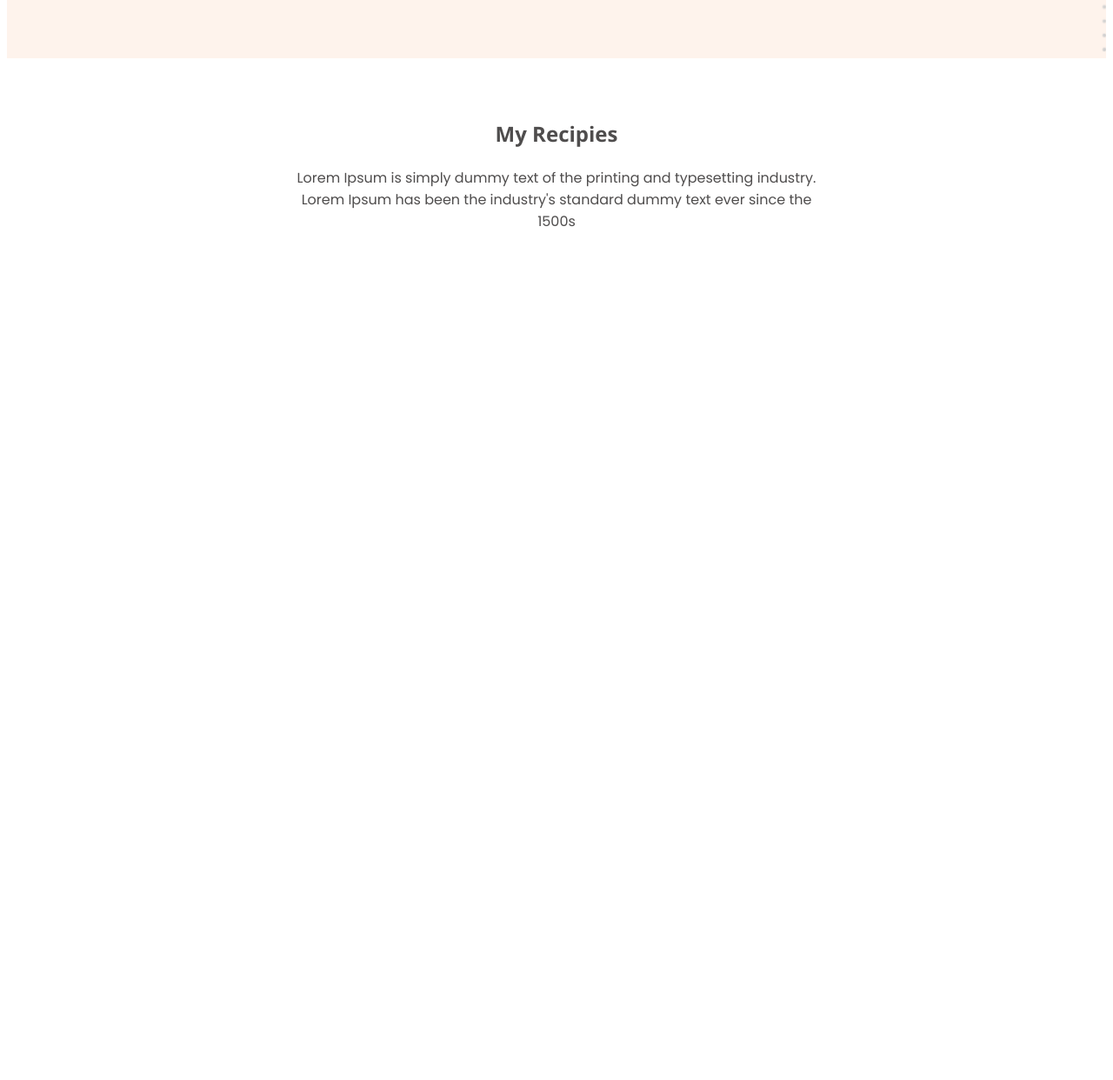
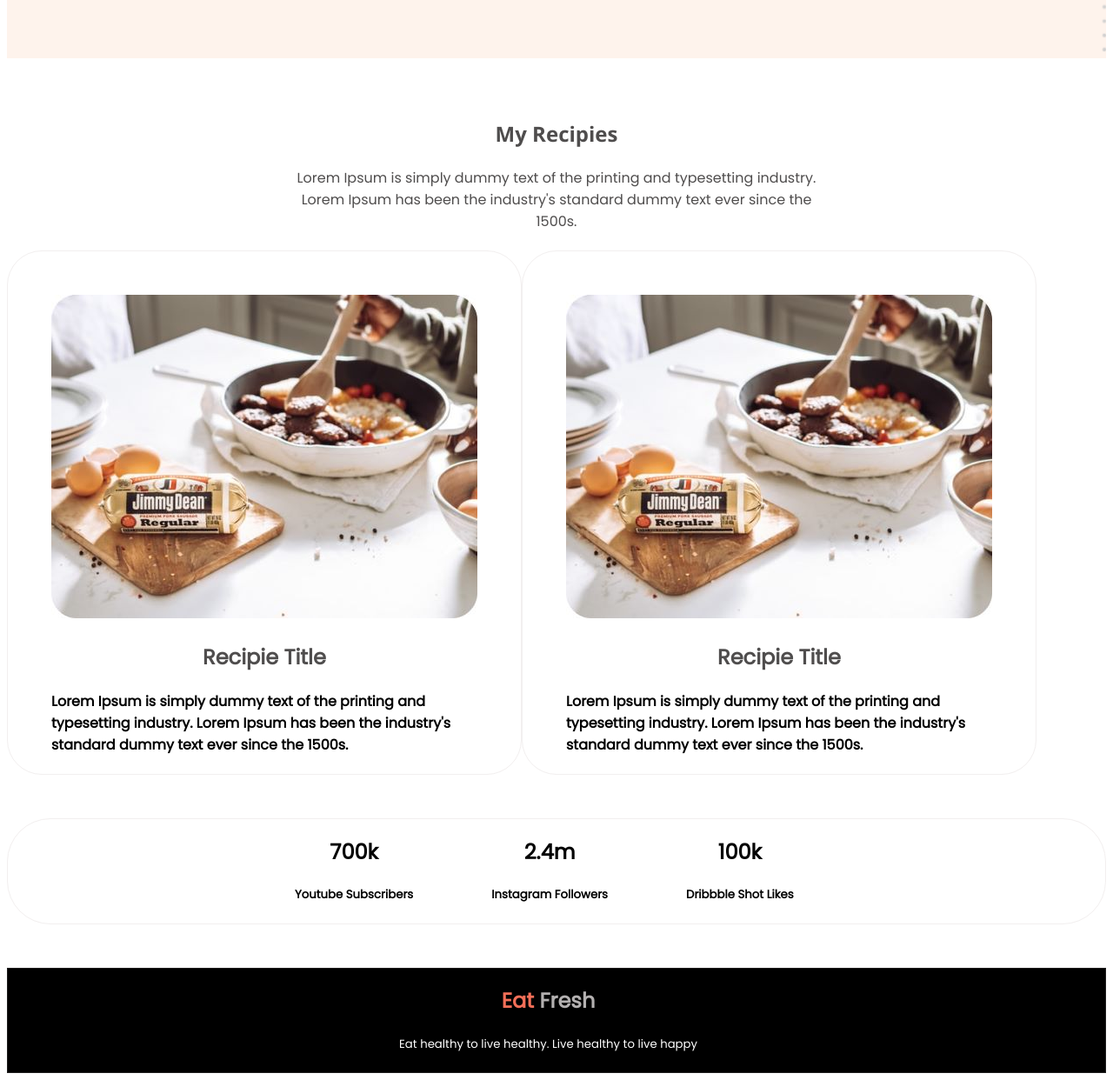
Before and after one commit to Shermin07/food-web-development, a plain HTML site: page index.html in a window 1280 px wide. Shown: the part 1180-2422 px from the top of the page at 87% size. Before the commit the page ends 1468 px from the top, so only its background shows below. Drawn offline with Linux system fonts and the light colour scheme.

Commit message:
finishing

```diff
--- a/index.html
+++ b/index.html
@@ -47,7 +47,50 @@
         <h2 class="my">My Recipies</h2>
         <p><h4 class="lorem2">Lorem Ipsum is simply dummy text of the printing and typesetting industry. <br>
             Lorem Ipsum has been the industry's standard dummy text ever since the <br>
-            1500s</h4></p></div>
+            1500s.</h4></p></div>
+
+
+            <section class="food pic">
+                <div class="border1">
+                    <img src="images/Project Cover5.jpg">
+                <h2 class="bold recipie">Recipie Title</h2>
+                 <h4>Lorem Ipsum is simply dummy text of the printing and <br>
+                typesetting industry. Lorem Ipsum has been the industry's <br>
+                        standard dummy text ever since the 1500s.</h4>
+                </div>
+                <div class="border">
+                    <img src="images/Project Cover5.jpg">
+                <h2 class="bold recipie">Recipie Title</h2>
+                <h4>Lorem Ipsum is simply dummy text of the printing and <br>
+                        typesetting industry. Lorem Ipsum has been the industry's <br>
+                        standard dummy text ever since the 1500s.</h4>
+                </div>
+            </section><br>
+            <br>
+
+
+            <section class="footer">
+                <div class="f1">
+                    <h2>700k</h2>
+                    <h5>Youtube Subscribers</h5>
+                </div>
+                <div class="f2">
+                    <h2>2.4m</h2>
+                    <h5>Instagram Followers</h5>
+                </div>
+                <div class="f3">
+                    <h2>100k</h2>
+                    <h5>Dribbble Shot Likes</h5>
+                </div>
+            </section><br>
+            <br>
+
+            <section class="footer2">
+                <div>
+                    <h2 class="fresh"><span class="eat">Eat</span> Fresh</h2>
+                    <h5 class="healthy">Eat healthy to live healthy. Live healthy to live happy</h5>
+                </div>
+            </section>
 
 
 </body>
--- a/style.css
+++ b/style.css
@@ -83,3 +83,65 @@ color: rgb(53, 52, 52);
   .lorem2{
     font-weight: 400;
   }
+  .food pic{
+    display: flex;
+    width: 50%;
+    padding-left: 70px;
+
+
+  }
+  .bold recipie{
+    font-weight: bolder;
+  }
+  .border{
+    border: 1px solid rgb(242, 239, 239);
+    border-radius: 40px;
+    padding-left: 50px;
+    padding-top: 50px;
+    padding-right: 50px;
+    border-radius: 40px;
+  }
+  .border1{
+    padding-left: 50px;
+    padding-top: 50px;
+    padding-right: 50px;
+    border: 1px solid rgb(242, 239, 239);;
+    border-radius: 40px;
+    padding: ;
+
+  }
+  .footer{
+    display: flex;
+    border: 1px solid rgb(242, 239, 239);
+    border-radius: 50px;
+    padding-left:100px;
+    padding-right: 100px;
+    text-align: center;
+  }
+  .f1{
+    padding-left: 230px;
+
+}
+  .f2{
+    padding-left: 90px;
+  }
+  .f3{
+    padding-left: 90px;
+  }
+  .footer2{
+    border: 1px solid rgb(31, 30, 30);
+    background-color: black;
+    padding-left:450px;
+    padding-right: 100px;
+    text-align: center;
+  }
+  .fresh{
+    color: rgb(179, 176, 176);
+  }
+  .eat{
+    color: rgb(244, 111, 88);
+  }
+  .healthy{
+    color: white;
+    font-weight: 200;
+  }
```
Also changed, not shown: images/Project Cover.jpg (added), images/Project Cover2.jpg (added), images/Project Cover3.jpg (added), images/Project Cover4.jpg (added), images/Project Cover5.jpg (added).
